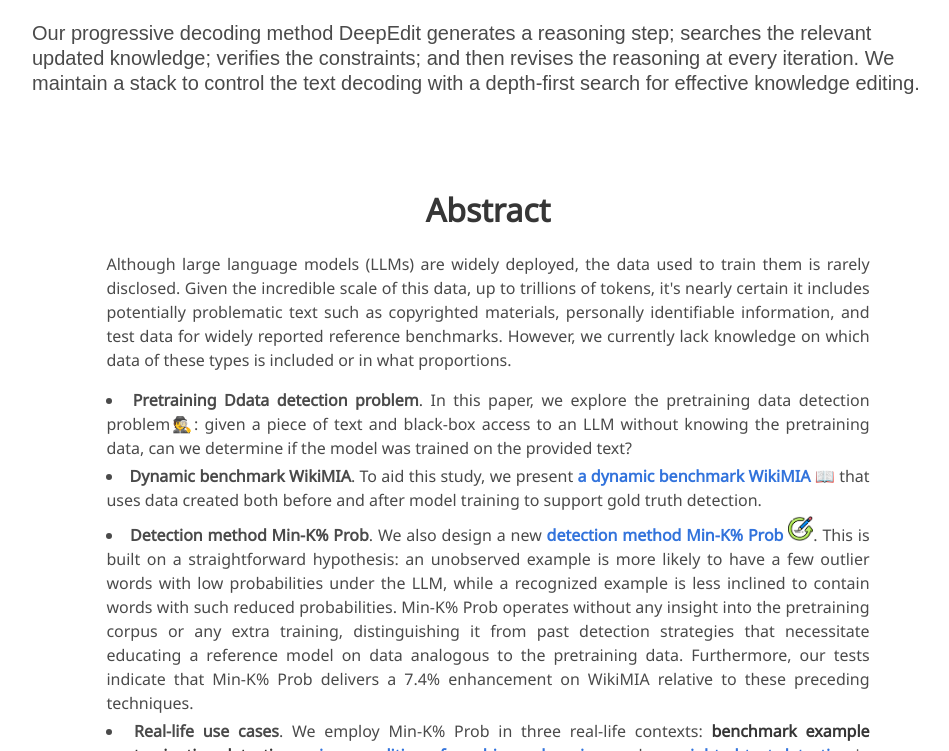
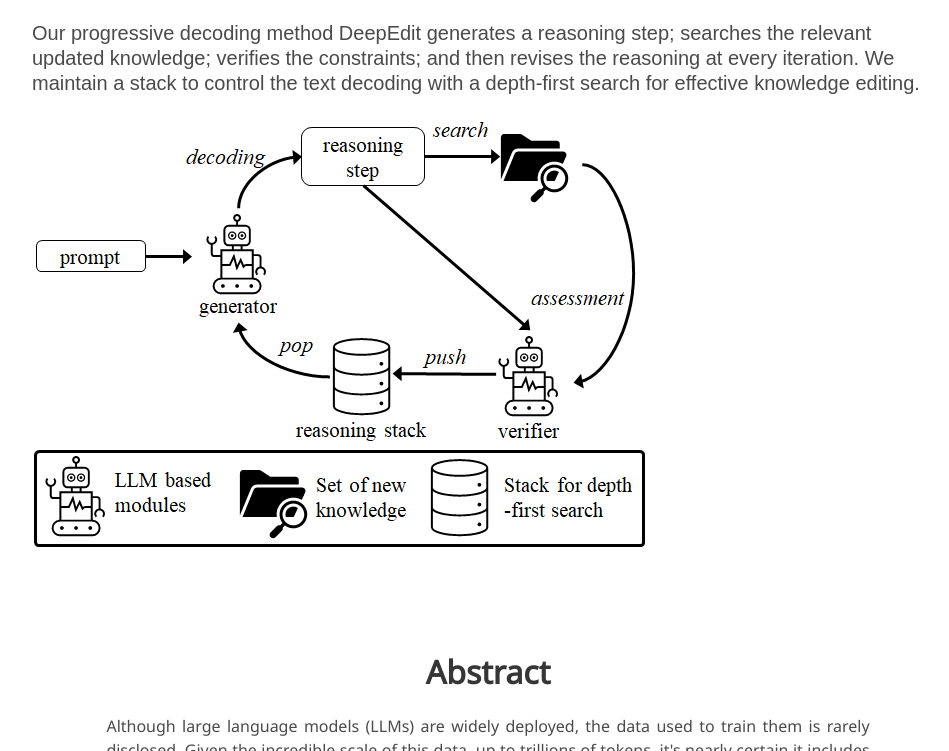
Before and after one commit to wangywUST/deepedit.io, a plain HTML site: page index.html in a window 1280 px wide. Shown: the part 806-1557 px from the top of the page, without its empty margins (152-1101 px from the left). Drawn offline with nearby package versions, Linux system fonts and the light colour scheme; some icons are missing; a web font is replaced by a local one.

Commit message:
Update index.html

```diff
--- a/index.html
+++ b/index.html
@@ -173,6 +173,9 @@
     Our progressive decoding method DeepEdit generates a reasoning step; searches the relevant updated knowledge; verifies the constraints; and then revises the reasoning at every iteration.
     We maintain a stack to control the text decoding with a depth-first search for effective knowledge editing.
 </h3>
+
+      <img src="./static/images/fig_5.png" alt="teaser">
+
 
 
     </div>
```
